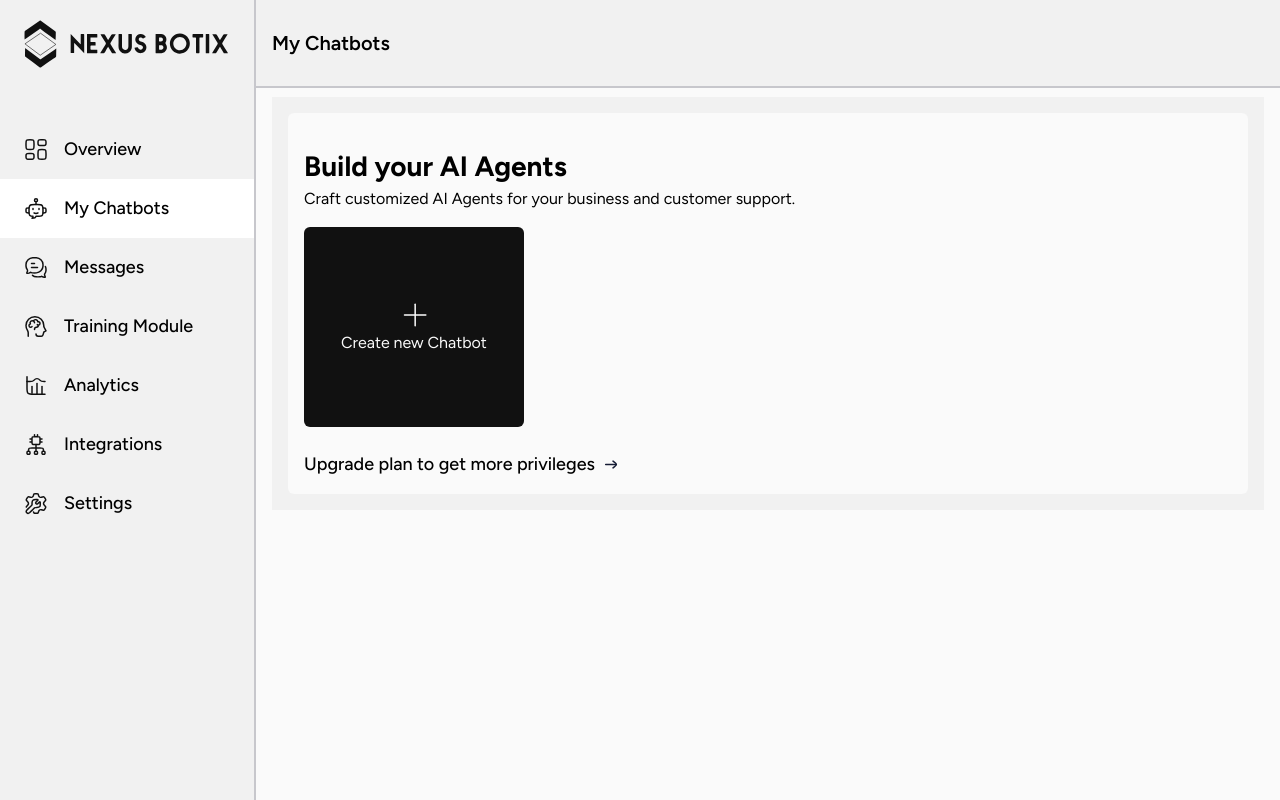
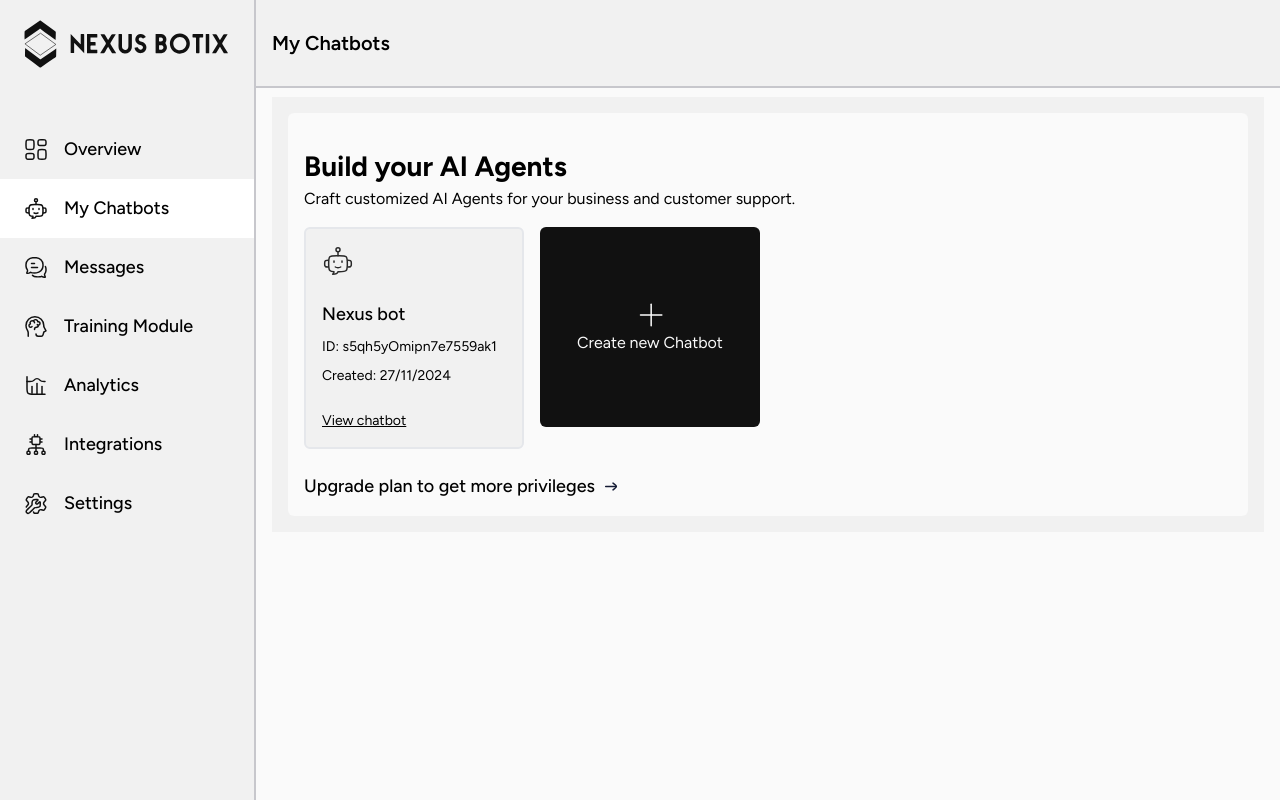
Before and after one commit to Bensaxxy/nexus-botix, a React (Vite) app: page /dashboard-overview in a window 1280 px wide. Built offline with nearby package versions, Linux system fonts and the light colour scheme.

Commit message:
returned the chatbot template

```diff
--- a/src/components/dashboard/myChatbots/MyChatbots.jsx
+++ b/src/components/dashboard/myChatbots/MyChatbots.jsx
@@ -7,7 +7,13 @@ import TrainingModule from "../trainingModule/TrainingModule";
 
 const MyChatbots = () => {
   const [activeView, setActiveView] = useState("main");
-  const [chatbots, setChatbots] = useState([]);
+  const [chatbots, setChatbots] = useState([
+    {
+      id: "s5qh5yOmipn7e7559ak1",
+      name: "Nexus bot",
+      created: "27/11/2024",
+    },
+  ]);
 
   const addChatbot = (name) => {
     const newChatbot = {
@@ -63,9 +69,7 @@ const MyChatbots = () => {
                     <p className="text-[14px]">
                       Created: <span>{bot.created}</span>
                     </p>
-                    <p className="text-[14px] underline mt-4 cursor-pointer">
-                      View chatbot
-                    </p>
+                    <p className="text-[14px] underline mt-4">View chatbot</p>
                   </div>
                 ))}
                 <div>
@@ -81,7 +85,7 @@ const MyChatbots = () => {
                 </div>
               </div>
               <a
-                className="md:text-[18px] font-medium flex items-center gap-2 mt-6"
+                className="text-[18px] font-medium flex items-center gap-2 mt-6"
                 href="#"
               >
                 Upgrade plan to get more privileges{" "}
```
